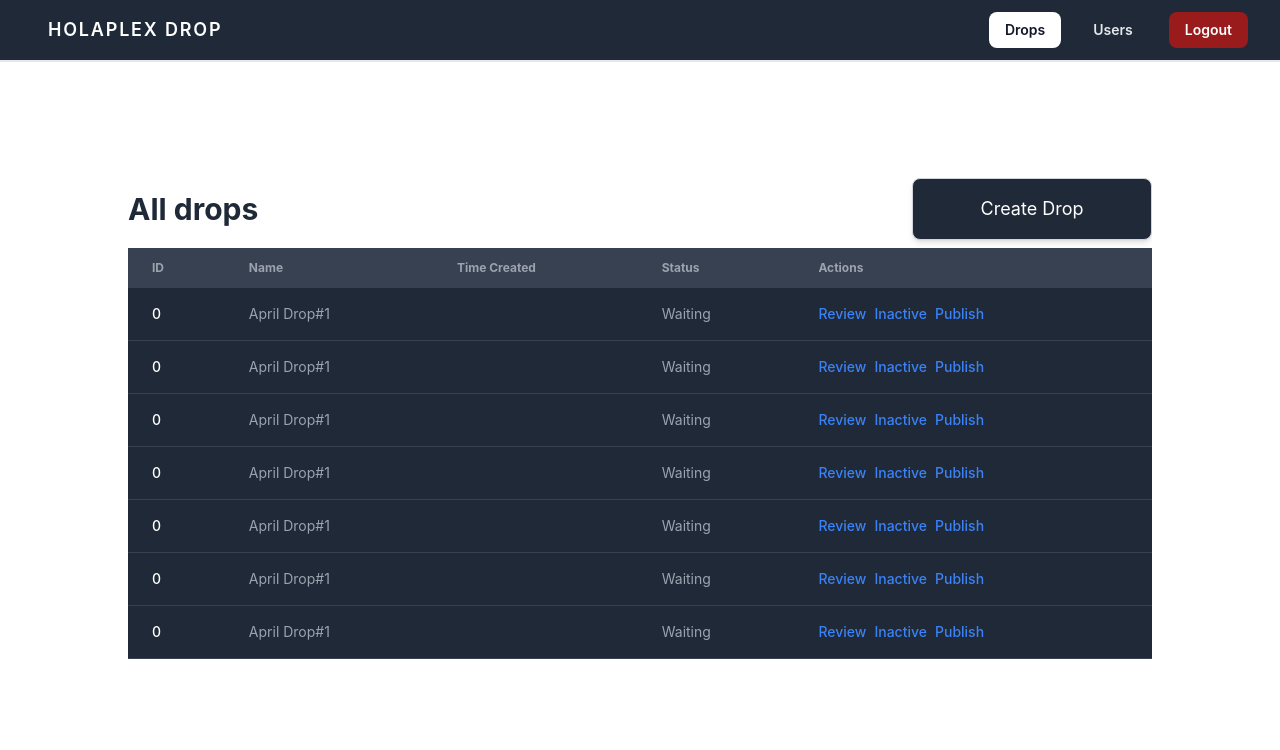
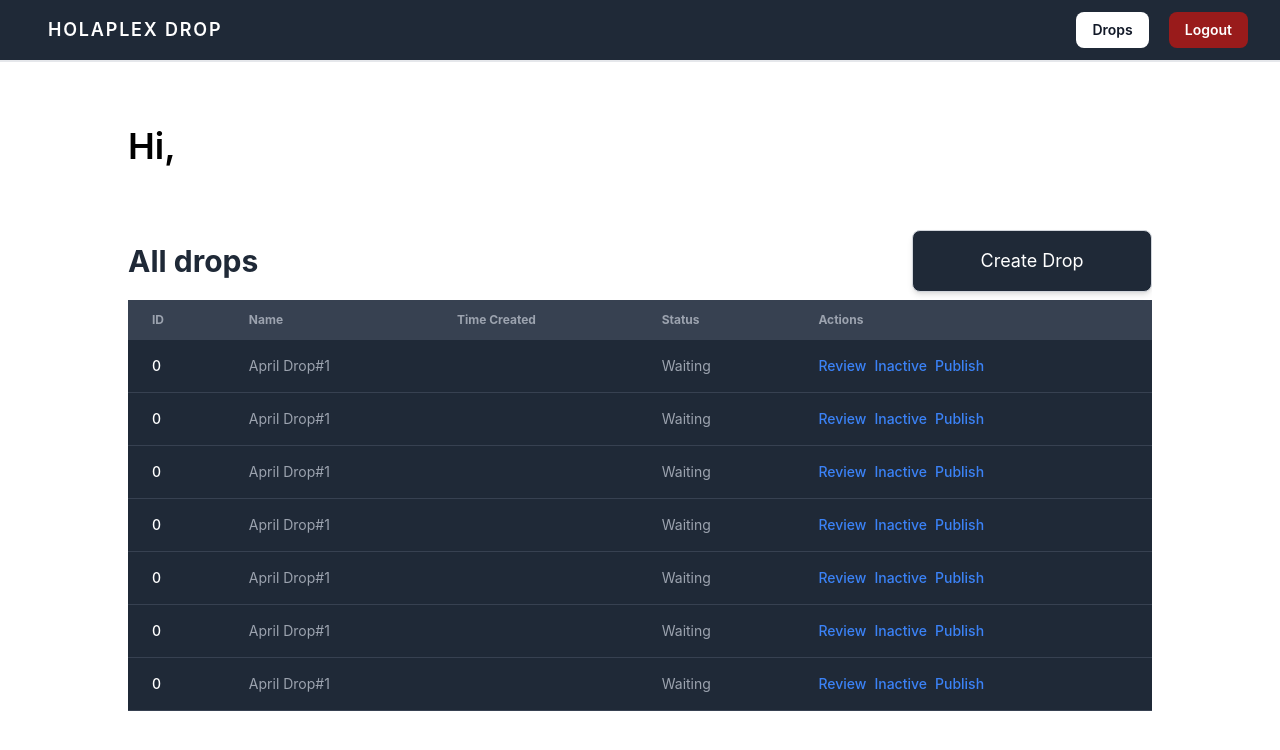
Before and after one commit to holaplex/drops-dashboard, a React (Vite) app in the folder frontend/: page /drops in a window 1280 px wide. Shown: the top 750 px of the page. Built offline with nearby package versions, Linux system fonts and the light colour scheme; sample sign-in values are in the browser's storage.

Commit message:
handling right permissions to enter in each route

```diff
--- a/frontend/src/App.jsx
+++ b/frontend/src/App.jsx
@@ -16,6 +16,7 @@
 import { useEffect } from 'react';
 import { useNavigate } from 'react-router-dom';
 import { fetchUserBytoken } from './features/User/userActions';
+import RolePrivateRoute from './helpers/RolePrivateRoute';
 
 function App() {
   useEffect(() => {
@@ -45,25 +46,25 @@
           <Route
             path='/drops/create'
             element={
-              <AdminPrivateRoute>
+              <RolePrivateRoute roles={adminAndClient}>
                 <CreateDrop />
-              </AdminPrivateRoute>
+              </RolePrivateRoute>
             }
           />
           <Route
             path='/users/create'
             element={
-              <AdminPrivateRoute>
+              <RolePrivateRoute roles={onlyAdmin}>
                 <CreateUser />
-              </AdminPrivateRoute>
+              </RolePrivateRoute>
             }
           />
           <Route
             path='/users'
             element={
-              <AdminPrivateRoute>
+              <RolePrivateRoute roles={onlyAdmin}>
                 <AllUsers />
-              </AdminPrivateRoute>
+              </RolePrivateRoute>
             }
           />
         </Routes>
@@ -74,3 +75,7 @@
 }
 
 export default App;
+
+const onlyAdmin = ["admin"]
+
+const adminAndClient = ["admin", "client"]
--- a/frontend/src/components/Header/index.jsx
+++ b/frontend/src/components/Header/index.jsx
@@ -1,8 +1,11 @@
 import React, { useState } from 'react'
+import { useSelector } from 'react-redux';
 import { Link, useNavigate } from 'react-router-dom';
+import { userSelector } from '../../features/User/userSlice';
 
 const index = ({ selected }) => {
     const navigate = useNavigate();
+    const user = useSelector(userSelector)
     const [isOpen, setIsOpen] = useState(false)
     const onLogOut = () => {
         localStorage.clear();
@@ -22,9 +25,13 @@
                         </button>
                     </div>
                     <nav className={`flex-col flex-grow ${isOpen ? 'flex' : 'hidden'} pb-4 md:pb-0 md:flex md:justify-end md:flex-row`}>
-                        {navItems.map((item, index) => (
-                            <Link className={`${selected === item.label ? "bg-white text-gray-900" : "text-gray-200 bg-transparent"} px-4 py-2 mt-2 text-sm font-semibold rounded-lg hover:bg-gray-600 focus:bg-gray-600 focus:text-white hover:text-white md:mt-0 md:ml-4  focus:outline-none focus:shadow-outline`} to={item.href}>{item.label}</Link>
-                        ))}
+                        {navItems.map((item, index) => {
+                            if (item.isOnlyAdmin && user.user_type !== "admin") return null;
+
+                            return (
+                                <Link className={`${selected === item.label ? "bg-white text-gray-900" : "text-gray-200 bg-transparent"} px-4 py-2 mt-2 text-sm font-semibold rounded-lg hover:bg-gray-600 focus:bg-gray-600 focus:text-white hover:text-white md:mt-0 md:ml-4  focus:outline-none focus:shadow-outline`} to={item.href}>{item.label}</Link>
+                            )
+                        })}
                         <button onClick={() => onLogOut()} className="ml-5 px-4 py-2 mt-8 bg-red-800 text-white text-sm font-semibold rounded-lg md:mt-0">
                             Logout
                         </button>
@@ -43,6 +50,7 @@
     },
     {
         label: 'Users',
-        href: '/users'
+        href: '/users',
+        isOnlyAdmin: true
     },
 ]
--- a/frontend/src/features/Drops/components/DropsTable/index.jsx
+++ b/frontend/src/features/Drops/components/DropsTable/index.jsx
@@ -1,18 +1,22 @@
 import React from 'react'
+import { useSelector } from 'react-redux';
 import { useNavigate } from 'react-router-dom';
+import { userSelector } from '../../../User/userSlice';
 
 const index = () => {
     const navigate = useNavigate();
+    const user = useSelector(userSelector)
     return (
         <div className=' w-screen h-screen overflow-y-auto'>
-
-            <div class="max-w-5xl mt-28 mx-auto">
+            <div class="max-w-5xl mx-auto">
                 <div class="relative overflow-x-auto">
+                    <p className='my-16 max-w-5xl font-semibold text-4xl'>Hi, {user.username}</p>
                     <div class="pb-2">
                         <div class="relative flex mt-1 justify-between items-center">
                             <h1 className='text-gray-800 text-3xl font-bold'>All drops</h1>
 
-                            <button onClick={() => navigate('/drops/create')} class="py-4 border shadow-md border-gray-300 text-white text-lg rounded-lg block w-60 bg-gray-800">Create Drop</button>
+                            {user.user_type !== "minting_vendor" &&
+                                <button onClick={() => navigate('/drops/create')} class="py-4 border shadow-md border-gray-300 text-white text-lg rounded-lg block w-60 bg-gray-800">Create Drop</button>}
                         </div>
                     </div>
                     <table class="w-full text-sm text-left  text-gray-400">
--- a/frontend/src/features/User/userSlice.js
+++ b/frontend/src/features/User/userSlice.js
@@ -28,9 +28,6 @@
     [signupUser.fulfilled]: (state, { payload }) => {
       state.isFetching = false;
       state.isSuccess = true;
-      state.email = payload.email;
-      state.username = payload.username;
-      state.user_type = payload.user_type
     },
     [signupUser.pending]: (state) => {
       state.isFetching = true;
--- /dev/null
+++ b/frontend/src/helpers/RolePrivateRoute.jsx
@@ -0,0 +1,16 @@
+import React, { useEffect, useState } from 'react';
+import { useSelector } from 'react-redux';
+import { Navigate } from 'react-router-dom';
+import * as userApi from '../features/User/userApi';
+import { userSelector } from '../features/User/userSlice';
+
+const RolePrivateRoute = ({ children, roles = [] }) => {
+    const user = useSelector(userSelector)
+    const authorized = roles.includes(user.user_type);
+
+    // If authorized, return an outlet that will render child elements
+    // If not, return element that will navigate to login page
+    return authorized ? children : <Navigate to='/drops' />;
+};
+
+export default RolePrivateRoute;
```
